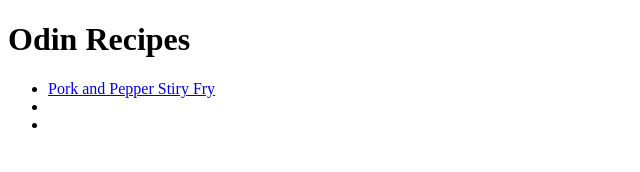
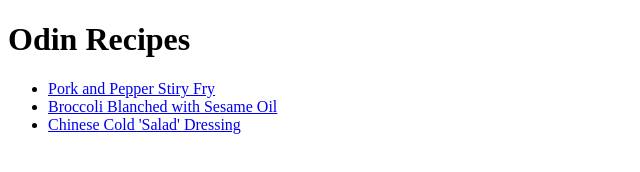
Before and after one commit to IAmMixh/odin-recipes, a plain HTML site: page index.html in a window 1280 px wide. Shown: the whole page, without its empty margins (0-640 px from the left). Drawn offline with Linux system fonts and the light colour scheme.

Commit message:
Update recipe links in unordered list

```diff
--- a/index.html
+++ b/index.html
@@ -9,8 +9,8 @@
     <h1>Odin Recipes</h1>
     <ul>
    <li><a href="recipes/pork-and-pepper-stir-fry.html">Pork and Pepper Stiry Fry</a></li>
-   <li><a href=""></a></li>
-   <li><a href=""></a></li>
+   <li><a href="recipes/broccoli-blanced-with-sesame-oil.html">Broccoli Blanched with Sesame Oil</a></li>
+   <li><a href="recipes/chinese-cold-salad-dressing.html">Chinese Cold 'Salad' Dressing</a></li>
 
     </ul>
 </body>
```
